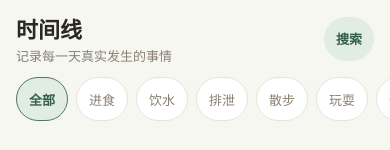
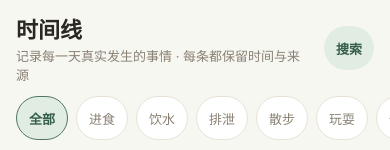
Before and after one commit to huangdi97/pet-life-intelligence, a React Native app in the folder apps/mobile/: screen /Timeline in a window 390 px wide. Shown: the top 150 px of the page. Built offline with nearby package versions, Linux system fonts and the light colour scheme; no server answers.

Commit message:
fix(android-ui): anchor Timeline identity in the first fold

```diff
--- a/apps/mobile/src/screens/TimelineScreen.tsx
+++ b/apps/mobile/src/screens/TimelineScreen.tsx
@@ -398,8 +398,8 @@ export function TimelineScreen() {
       <ScrollView style={styles.flex} contentContainerStyle={styles.content} showsVerticalScrollIndicator={false}>
         <View style={styles.head} testID="pli.timeline.identity">
           <View style={styles.headText}>
-            <Text style={styles.title}>时间线</Text>
-            <Text style={styles.sub}>记录每一天真实发生的事情</Text>
+            <Text style={styles.title}>{pet ? `${pet.name}的时间线` : "时间线"}</Text>
+            <Text style={styles.sub}>记录每一天真实发生的事情 · 每条都保留时间与来源</Text>
           </View>
           <Pressable
             testID="pli.timeline.search"
```
